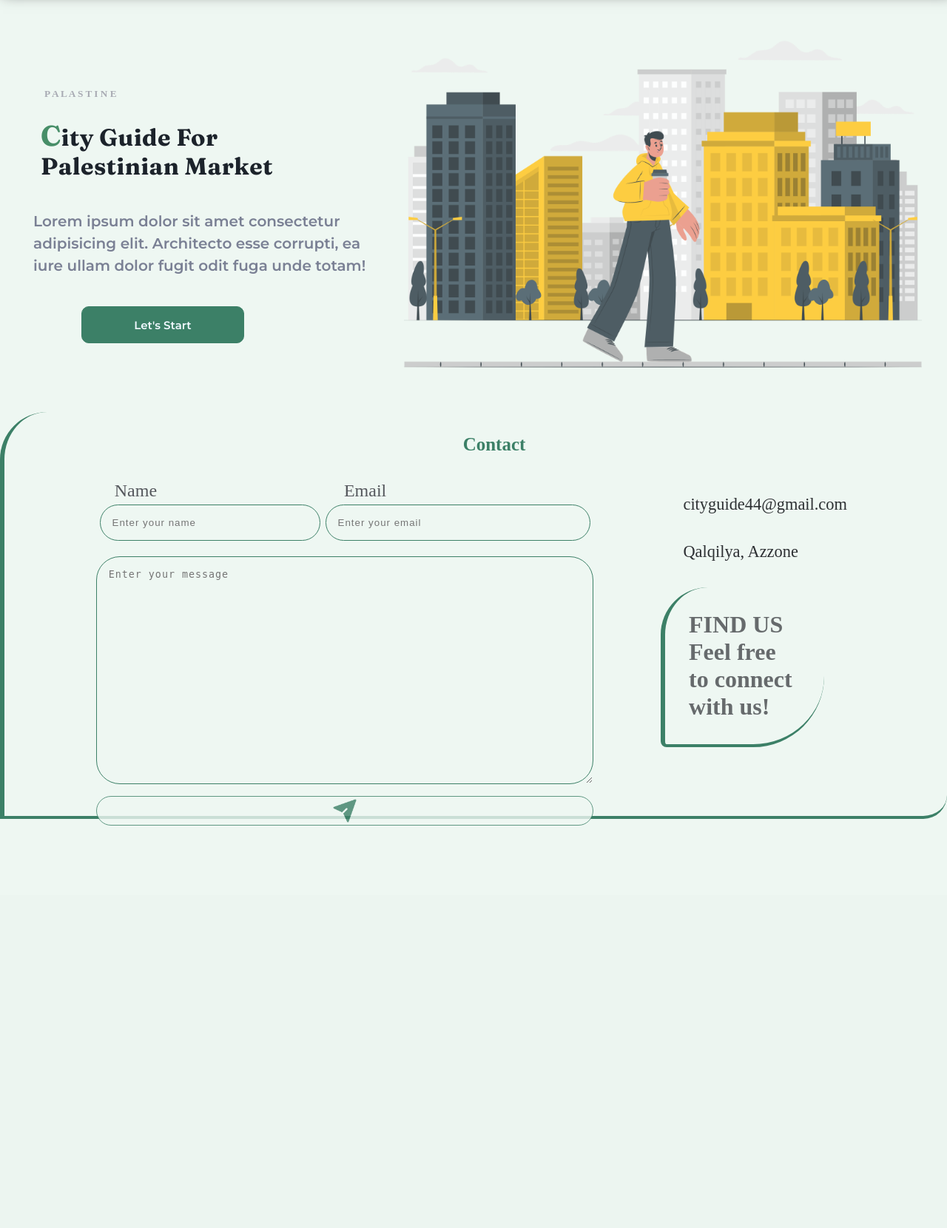
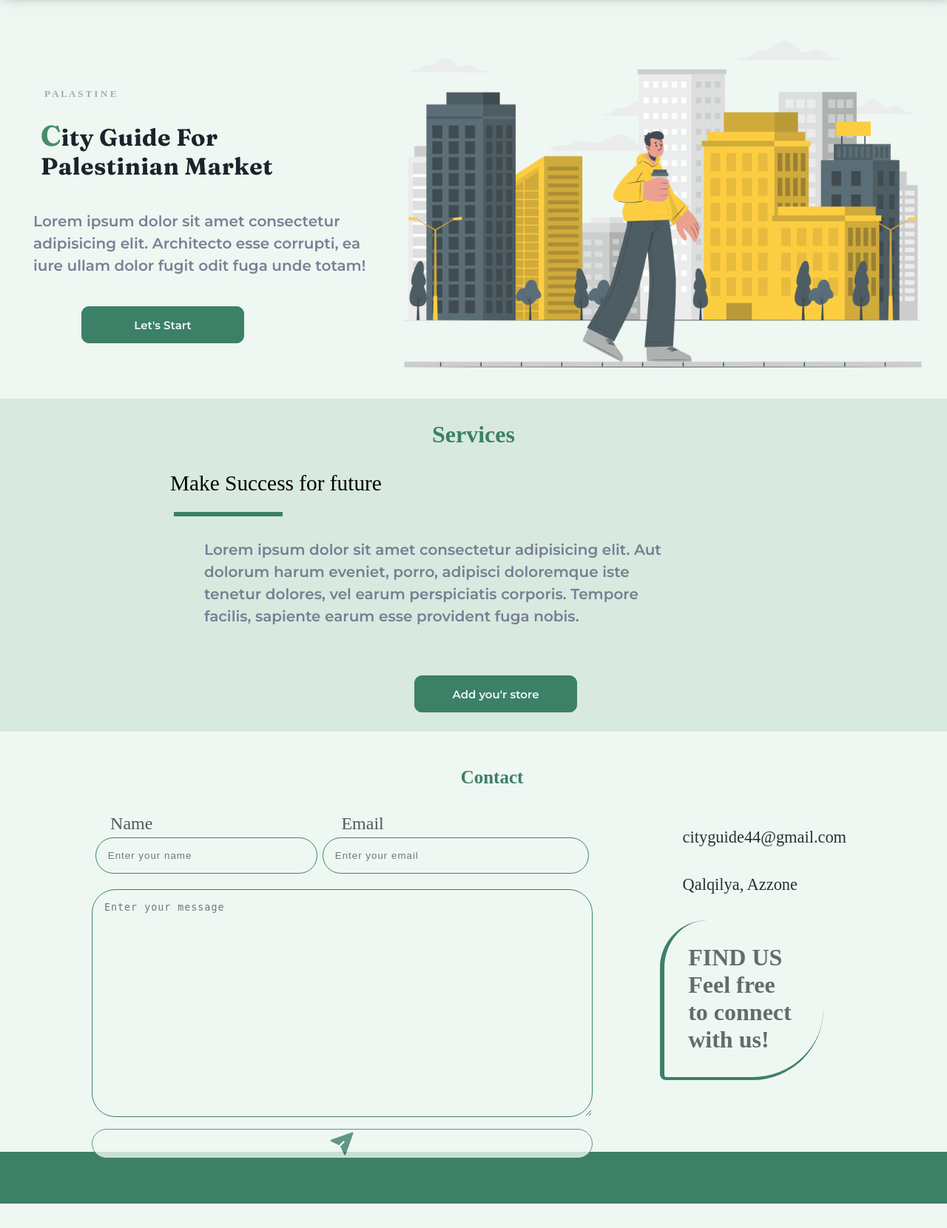
Before and after one commit to dalia2323/grandution-project, a PHP site: page /homepage.html in a window 1280 px wide. Shown: the part 86-1746 px from the top of the page at 74% size. Before the commit the page ends 1202 px from the top, so only its background shows below. Run offline with PHP 8.4, Linux system fonts and the light colour scheme; some web fonts are replaced.

Commit message:
service part

```diff
--- a/css/HomePagestyle.css
+++ b/css/HomePagestyle.css
@@ -222,6 +222,100 @@ body{
   from {background-color: hsl(60, 6%, 74%);}
   to {background-color: hsl(158, 36%, 37%);}
 }
+/* company section */
+.company{
+ /*background-image: url(../img//citySlider.jpg);
+ */background-size: cover;
+ background-repeat: no-repeat;
+ background-position: center;
+ height: 450px;
+ width: 100%;
+ /* border-top: #3c8067 3px dashed; */
+ /* border-top-right-radius:15px ;
+ border-top-left-radius:15px ; */
+ background-color: #d8e9df;
+
+}
+
+ .company h1
+
+{
+  color:#3c8067;
+  padding-top: 30px;
+  text-align: center;
+  /* margin-left: 30%; */
+}
+
+.company h2 {
+  padding-top: 24px;
+  margin-left: 230px;
+  font-weight: lighter;
+  font-size: 22pt;
+}
+
+
+.company p {
+  width: fit-content;
+  margin-left: 276px;
+  padding-top: 30px;
+  margin-right: 350px;
+  color: hsla(228, 12%, 48%, 0.898) !important;
+  font-size: 20px;
+  font-family: "Montserrat", sans-serif;
+  font-weight: 700px;
+  line-height: 1.5;
+}
+#border {
+  position: relative;
+  width: 11.5%;
+  border: 3px solid #3c8067;
+  margin-top: 20px;
+  margin-left: 235px;
+}
+.company button {
+  border: hsl(158, 36%, 37%) solid 1px;
+  color: aliceblue;
+  width: 220px;
+  background-color: hsl(158, 36%, 37%);
+  border-radius: 10px;
+  font-size: 15px;
+  height: 50px;
+  font-family: "Montserrat", sans-serif;
+  margin-left:560px;
+  margin-top: 65px;
+  -webkit-border-radius: 10px;
+  -moz-border-radius: 10px;
+  -ms-border-radius: 10px;
+  -o-border-radius: 10px;
+  animation-name: example;
+  animation-duration: 4s;
+}
+.company button:hover{
+  cursor: pointer;
+  transform: scale(1.2);
+  -webkit-transform: scale(1.2);
+  -moz-transform: scale(1.2);
+  -ms-transform: scale(1.2);
+  -o-transform: scale(1.2);
+}
+ @keyframes example {
+   from {background-color: hsl(60, 6%, 74%);}
+   to {background-color: hsl(158, 36%, 37%);}
+ }
+/* break style */
+.break{
+  background-color: #3c8067;
+  width: 100%;
+  height: 70px;
+}
+
+
+
+
+
+
+
+
 /* contact style */
 /* Start Contact section */
 #contact {
@@ -231,10 +325,10 @@ body{
   /* border: #3c8067 1px solid; */
 
   /* background-color: #d8e9df;  */
-  border-top-left-radius: 4rem;
-  border-bottom-right-radius: 2rem;
-  border-left: 6px solid hsl(158, 36%, 37%);
-  border-bottom: 4px solid hsl(158, 36%, 37%);
+  /* border-top-left-radius: 4rem;
+  border-bottom-right-radius: 2rem; */
+  /* border-left: 6px solid hsl(158, 36%, 37%);
+  border-bottom: 4px solid hsl(158, 36%, 37%); */
 }
 
 #contact .contact-wrapper {
--- a/homepage.html
+++ b/homepage.html
@@ -57,6 +57,16 @@
     <div class="firstPart2"></div>
 
   </div>
+  <!-- company section  -->
+  <div class="company ">
+      <h1>Services </h1>
+      <h2> <i class="fa fa-gift" style="font-size:36px"></i> Make Success for future </h2>
+      <div id="border"></div>
+      <p>Lorem ipsum dolor sit amet consectetur adipisicing elit. Aut dolorum harum eveniet, porro, adipisci doloremque iste tenetur dolores, vel earum perspiciatis corporis. Tempore facilis, sapiente earum esse provident fuga nobis. </p>
+      <a href="signupcompany.html"><button>Add you'r store<i></i></button></a>
+
+    </div>
+
   <!-- contact section -->
   <br>
   <section id="contact">
@@ -96,3 +106,6 @@
 
     </div>
   </section>
+  <div class="break">
+
+  </div>
```
Also changed, not shown: img/company.jpg (renamed from img/tourists-travel-excursion-with-guide-abroad-trip-free-vector.jpg).
